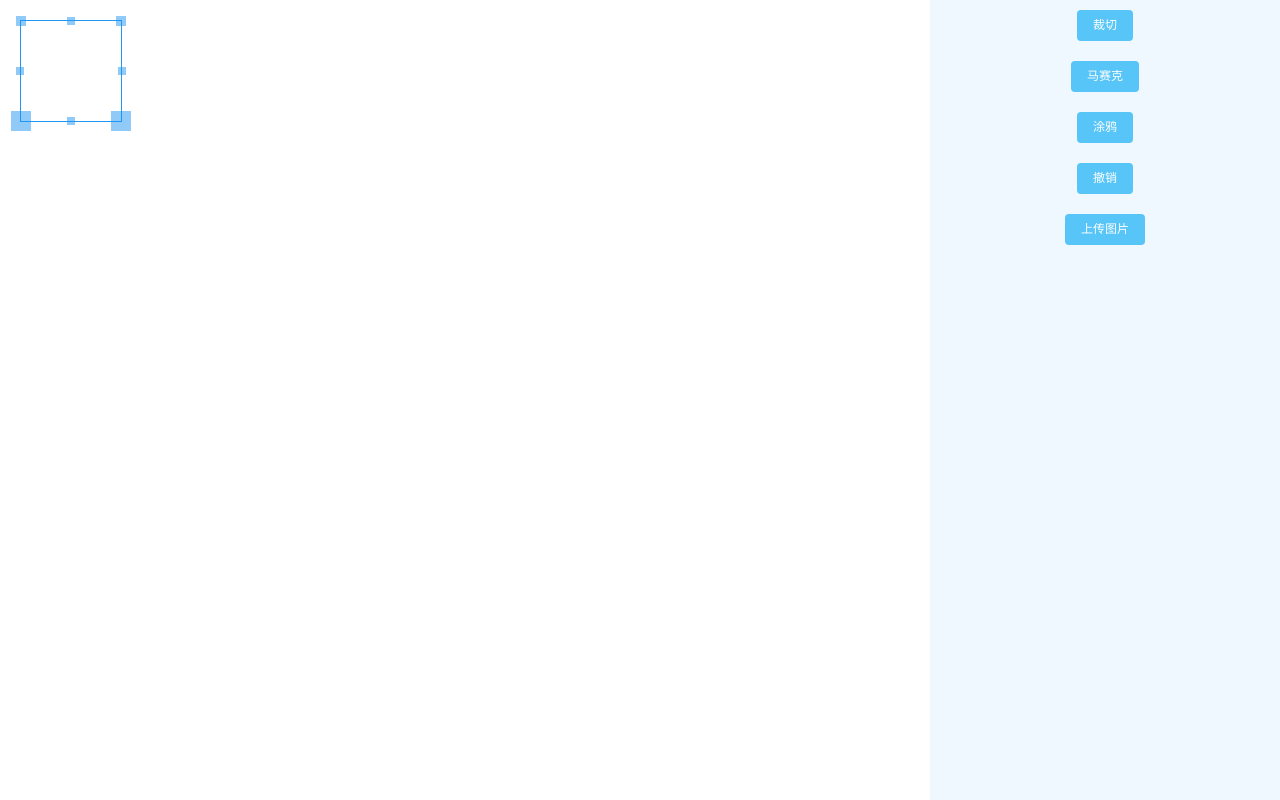
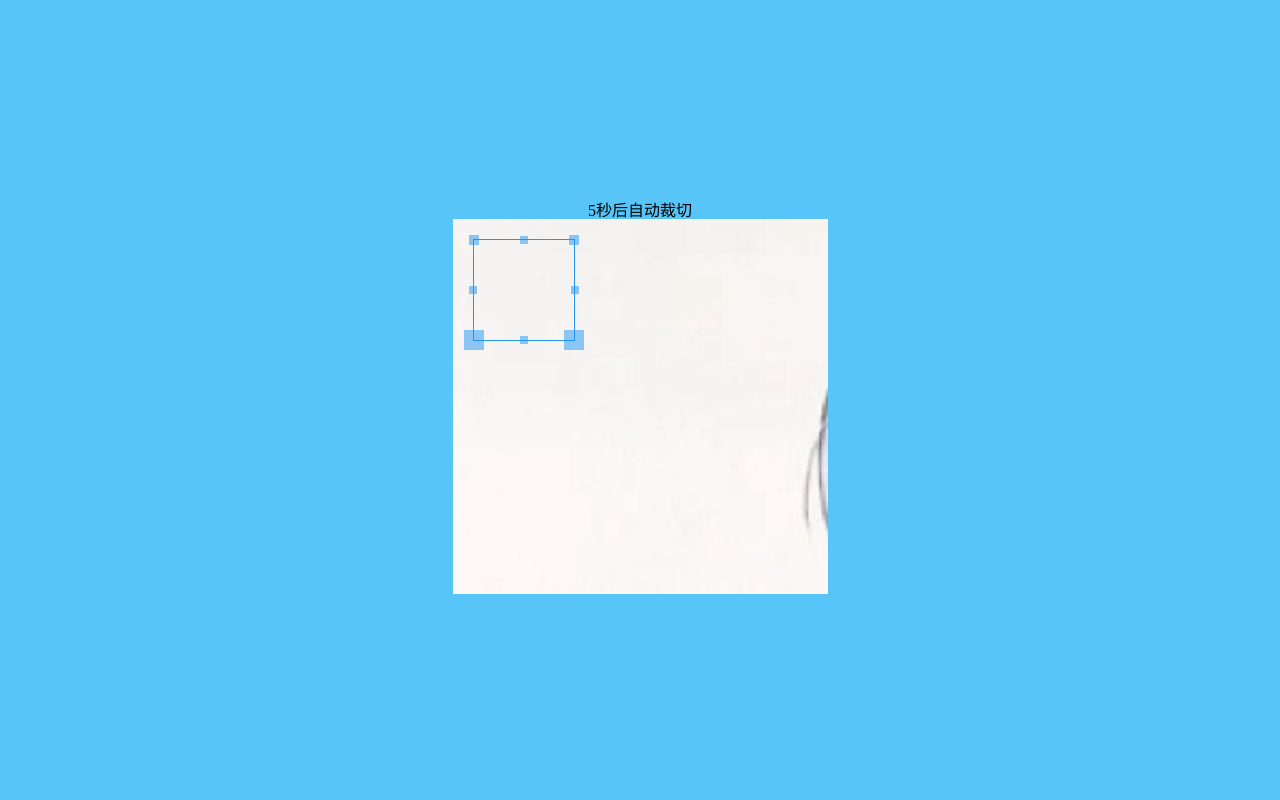
Before and after one commit to BengBu-YueZhang/learn-canvas, a website built with webpack: page public/index.html in a window 1280 px wide. Built offline with nearby package versions, Linux system fonts and the light colour scheme.

Commit message:
canvas实现裁切图片

```diff
--- a/index.js
+++ b/index.js
@@ -2,12 +2,49 @@
 import FileSaver from 'file-saver'
 import Scissors from './scissors'
 import './scissors.css'
+const aiyanami = require('./aiyanami.jpg')
+const bg = require('./bg.jpg')
+
+Scissors.created()
 
 const canvas = document.getElementById('canvas')
-const canvasWrapper = document.getElementsByClassName('canvas')[0]
 const ctx = canvas.getContext('2d')
+let image = new Image()
+let bgImage = new Image()
 
-let steps = []
-let tail = null
+bgImage.onload = function () {
+  image.onload = function () {
+    canvas.width = image.width
+    canvas.height = image.height
 
-Scissors.created()
+    // 加载图片
+    ctx.drawImage(image, 0, 0)
+
+    setTimeout(() => {
+      // ctx.clearRect(0, 0, canvas.width, canvas.height)
+      const wrapper = document.getElementsByClassName('canvas-wrapper')[0]
+      const wt = wrapper.getBoundingClientRect().top
+      const wl = wrapper.getBoundingClientRect().left
+      const { t, l, w, h } = Scissors.load()
+
+      // 宽度是固定的
+      //
+      const proportion = canvas.width / 375
+      let myImageData = ctx.getImageData(
+        (l - wl) * proportion,
+        (t - wt) * proportion,
+        w * proportion,
+        h * proportion
+      )
+       canvas.width = w * ( canvas.width / 375 )
+       canvas.height = canvas.width * ( h / w )
+       ctx.putImageData(myImageData, 0, 0)
+       canvas.toBlob((blob) => {
+          FileSaver.saveAs(blob, "hello.jpg");
+       }, 'image/png', 1)
+    }, 6000)
+  }
+  image.src = aiyanami
+}
+
+bgImage.src = bg
--- a/public/index.html
+++ b/public/index.html
@@ -64,15 +64,23 @@
     }
     #canvas {
       width: 100%;
-      height: 100vh;
+      background-color: #fff;
+    }
+    .canvas-wrapper {
+      position: relative;
+      width: 375px;
     }
     .canvas {
-      position: relative;
-      flex: 1;
+      background-color: #57c5f7;
+      width: 100%;
       height: 100vh;
+      display: flex;
+      justify-content: center;
+      align-items: center;
+      flex-direction: column;
     }
     .edit {
-      flex: 0 0 350px;
+      flex: 1;
       height: 100vh;
       background-color: aliceblue;
     }
@@ -107,23 +115,9 @@
 <body>
   <div id="app">
     <div class="canvas">
-      <canvas id="canvas" width="2560px" height="1440px"></canvas>
-    </div>
-    <div class="edit">
-      <div class="btn-wrapper">
-        <button id="scissors" class="button">裁切</button>
-      </div>
-      <div class="btn-wrapper">
-        <button id="mosaic" class="button">马赛克</button>
-      </div>
-      <div class="btn-wrapper">
-        <button id="graffiti" class="button">涂鸦</button>
-      </div>
-      <div class="btn-wrapper">
-        <button id="cancel" class="button">撤销</button>
-      </div>
-      <div class="btn-wrapper">
-        <button id="upload" class="button">上传图片</button>
+      <h1>5秒后自动裁切</h1>
+      <div class="canvas-wrapper">
+        <canvas id="canvas" width="1125px" height="2001px"></canvas>
       </div>
     </div>
   </div>
--- a/scissors.js
+++ b/scissors.js
@@ -30,7 +30,7 @@ export default {
      * 这边有很多边界情况没有处理，暂时不处理了，实现简单的功能就可以了，，，，懒得写了。。。。。
      */
 
-    document.getElementsByClassName('canvas')[0].innerHTML += scissors
+    document.getElementsByClassName('canvas-wrapper')[0].innerHTML += scissors
 
     let cropTopLeft = document.getElementsByClassName('crop-top-left')[0]
     let cropTopCenter = document.getElementsByClassName('crop-top-center')[0]
@@ -285,5 +285,13 @@ export default {
    * 生成图片
    */
   load () {
+    const crop = document.getElementsByClassName('crop')[0]
+    return {
+      t: crop.getBoundingClientRect().top,
+      l: crop.getBoundingClientRect().left,
+      w: crop.getBoundingClientRect().width,
+      h: crop.getBoundingClientRect().height
+    }
+    console.log()
   }
 }
```
Also changed, not shown: aiyanami.jpg (renamed from 绫波丽.jpg), bg.jpg (added).
